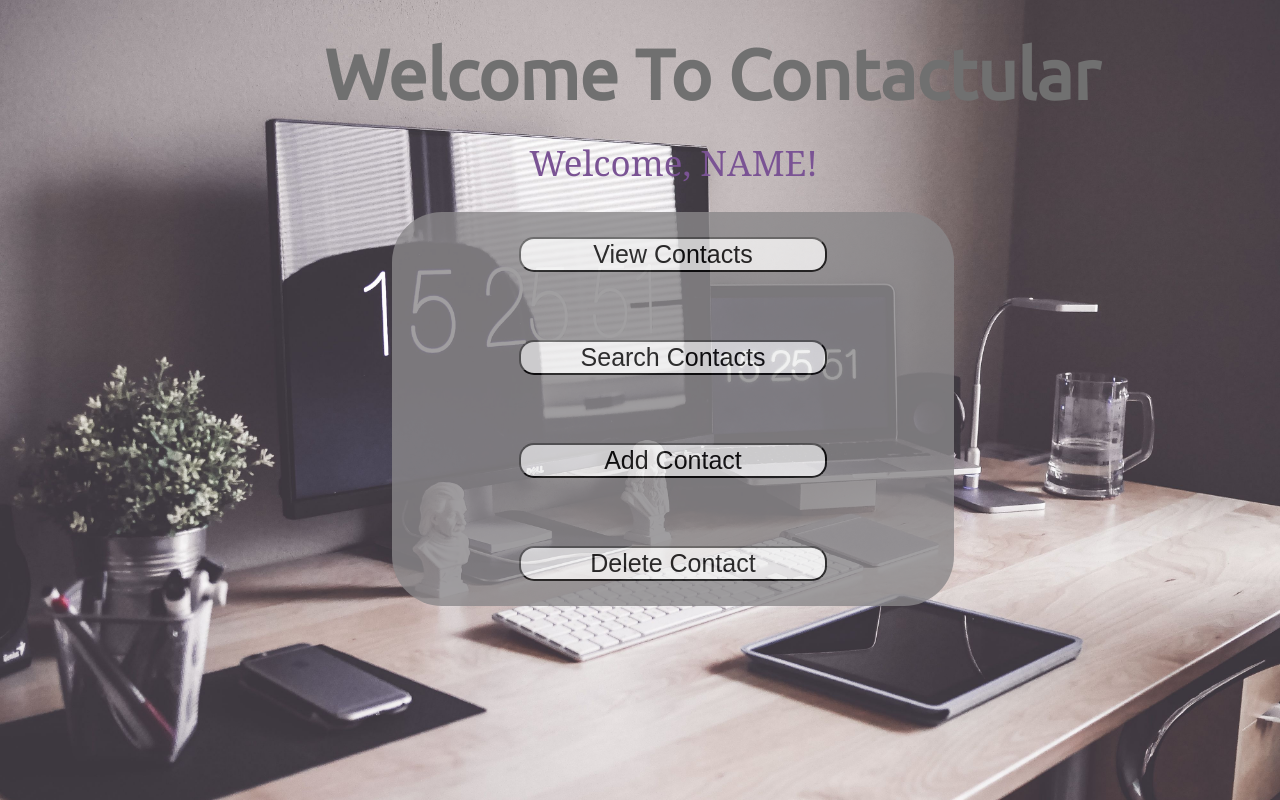
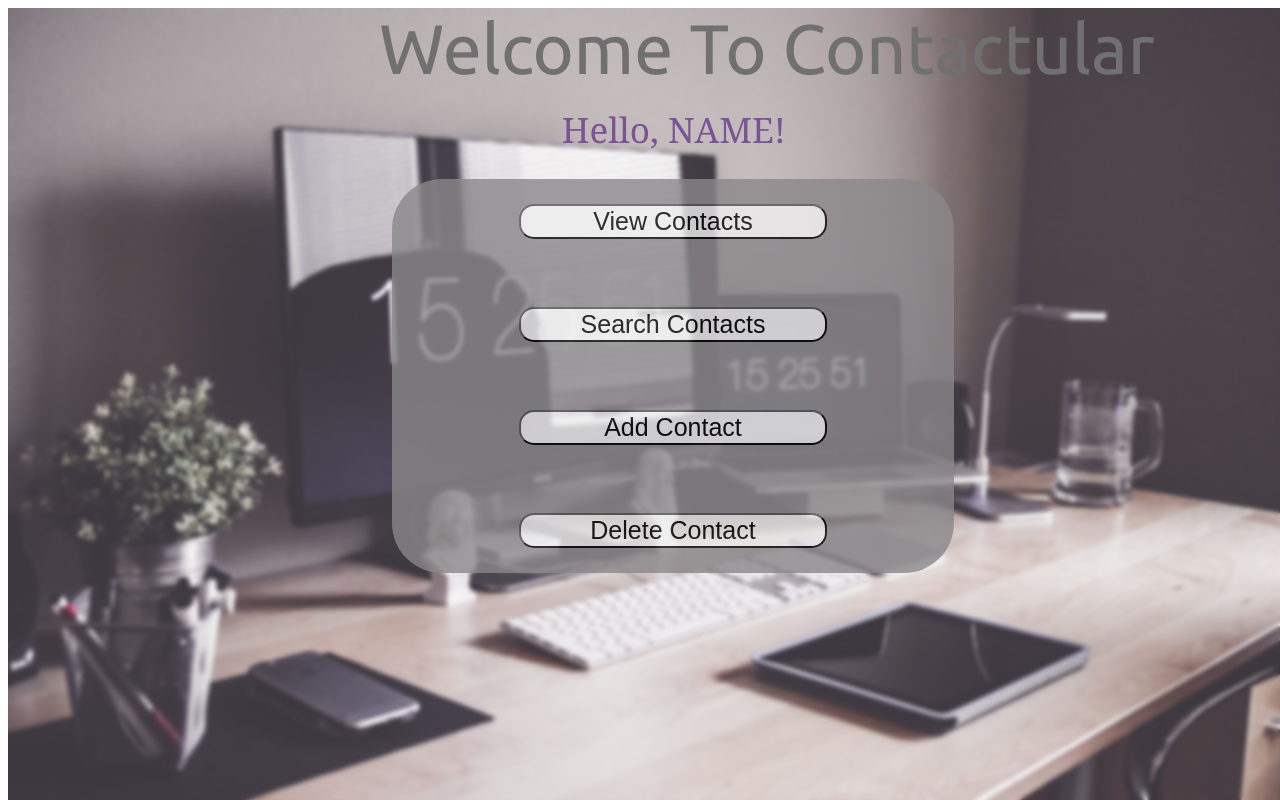
Before and after one commit to AryanJha524/contactmanager, a PHP site: page /main.html in a window 1280 px wide. Run offline with PHP 8.4, Linux system fonts and the light colour scheme.

Commit message:
Cosmetic changes

```diff
--- a/Front End/css/styleAc.css
+++ b/Front End/css/styleAc.css
@@ -56,9 +56,6 @@
     padding: 25px;
     background-color: #e6e3e3c4;
 }
-
-
-
 
 .addContactButton
 {
--- a/Front End/css/styleregister.css
+++ b/Front End/css/styleregister.css
@@ -30,8 +30,10 @@
     width: 100%;
     margin: 2% 5%;
     text-align: center;
+    margin-left: 33%;
     font-family: 'Verdana', 'Geneva', sans-serif;
     color: #707070;
+    font-weight:500;
 }
 
 #loginDiv
@@ -61,6 +63,7 @@
     width: 50%;
     margin-left: 25%;
     font-family: 'Century Gothic', sans-serif;
+
 }
 
 .registerbuttons:hover{
--- a/Front End/css/styles.css
+++ b/Front End/css/styles.css
@@ -1,4 +1,4 @@
-body
+.background
 {
 
   background-image: url('/images/c5d9e05f7c1055e32d67a34363cca041.jpg');
@@ -16,12 +16,20 @@ body
 
 }
 
+.blur
+{
+
+    backdrop-filter: blur(2px);
+    height: 100%;
+    width: 100%;
+}
 
 #title
 {
     font-size: 70px;
     width: 100%;
     margin: 2% 5%;
+    margin-left: 29%;
     text-align: center;
     font-family: 'Ubuntu', sans-serif;
     color: #707070;
--- a/Front End/main.html
+++ b/Front End/main.html
@@ -7,14 +7,15 @@
 
 
 </head>
-<body>
+<div class="background">
+<div class="blur">
 
-<h1 id="title">Welcome To Contactular</h1>
-<div id="loginName">
-	<span id="inner-title">Welcome, NAME! </span>
+<span id="title">Welcome To Contactular</span>
+<span id="loginName"></span>
+<br></br>
+<span id="inner-title">Hello, NAME! </span>
+<div id="accessUIDiv">
 
-</div>
-<div id="accessUIDiv">
 
 	<button type="button" id="listContactButton" class="mainButtons" onclick="listContacts();"> View Contacts </button><br />
 	<br></br>
@@ -28,7 +29,7 @@
 	<br /><br />
 	<button type="button" id="removeContactButton" class="mainButtons" onclick="removeContact();"> Delete Contact </button><br />
 </div>
+</div>
 
-
-</body>
+</div>
 </html>
--- a/Front End/register.html
+++ b/Front End/register.html
@@ -11,10 +11,8 @@
 	<div class ="blur">
 
 <span id="title">Contact Registration</span>
-
-	<span id="rinner-title">Account Creation</span>
-
-
+<br></br>
+<br></br>
 <div id="loginDiv">
 	<span id="inner-title">Please enter your information</span>
 	<input type="text" id="firstName" placeholder="First Name"/><br />
```
